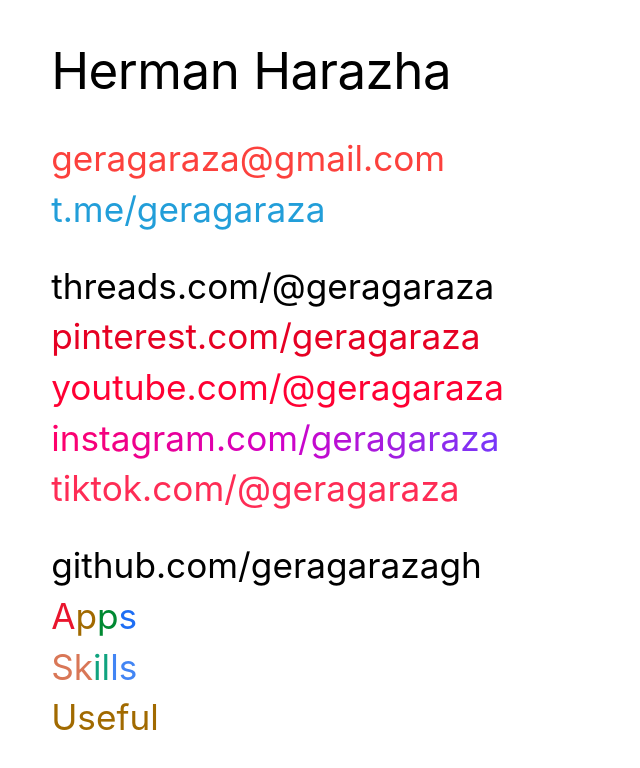
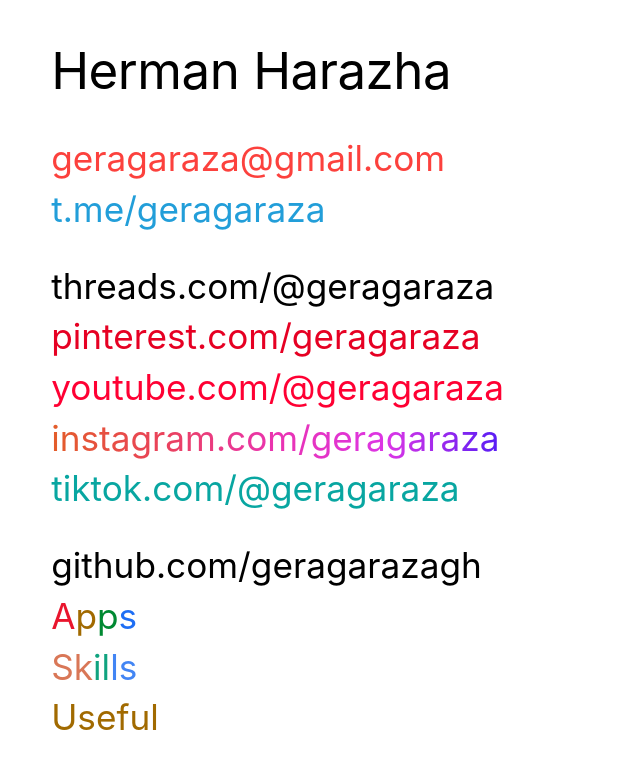
Before and after one commit to geragarazagh/geragaraza.com, a plain HTML site: page public/index.html in a window 1280 px wide. Shown: the whole page, without its empty margins (0-640 px from the left). Drawn offline with Linux system fonts and the light colour scheme.

Commit message:
Home: Instagram's gradient measured from Meta's logo, TikTok in its cyan
Co-Authored-By: Claude Opus 5.5 <noreply@anthropic.com>

```diff
--- a/public/assets/site.css
+++ b/public/assets/site.css
@@ -32,12 +32,16 @@ li>a{display:inline-block;padding:max(.12em,calc((44px - 1.2em)/2)) 0}
    theme: Telegram's gradient end #229ED9 for #2AABEE, and for the system colours Apple's «Increased contrast (light)»
    values from the HIG (yellow #A16A00 reads as ochre: real yellow on white is 1.5:1). Sources and measured ratios:
    dev/site.md, «Home page». */
-:root{--gm:#FC413D;--tg:#229ED9;--pin:#E60023;--yt:#FF0033;--tt:#FE2C55;--ig:linear-gradient(90deg,#FF0069,#D300C5,#7638FA);
+:root{--gm:#FC413D;--tg:#229ED9;--pin:#E60023;--yt:#FF0033;--tt:#08A6A1;--ig:linear-gradient(90deg,#E35D29,#EA425B,#EA33B0,#DC35E6,#571DF5);
   --red:#E9152D;--yellow:#A16A00;--green:#008932;--blue:#1E6EF4;--claude:#D97757;--gpt:#10A37F;--gemini:#4285F4}
-@media (prefers-color-scheme:dark){:root{--tg:#2AABEE;--ig:linear-gradient(90deg,#FFD600,#FF7A00,#FF0069,#D300C5,#7638FA);
+@media (prefers-color-scheme:dark){:root{--tg:#2AABEE;--tt:#25F4EE;--ig:linear-gradient(90deg,#F8D548,#E35D29,#EA425B,#EA33B0,#DC35E6);
   --red:#FF4245;--yellow:#FFD600;--green:#30D158;--blue:#0091FF}}
 .gm{color:var(--gm)}.tg{color:var(--tg)}.pin{color:var(--pin)}.yt{color:var(--yt)}.tt{color:var(--tt)}
-/* Instagram's mark is a gradient, not one colour: the 2022 brand gradient across the text (yellow and orange only on black). */
+/* Instagram's mark is a gradient, not one colour. Its stops are measured from Meta's own logo (IG brand asset pack 2023,
+   the 2022 gradient: yellow at the bottom through orange, red, pink and magenta to violet at the top), laid left to right
+   as the logo runs bottom to top. Yellow (1.4:1) only on black, violet (2.9:1 on black) only on white.
+   TikTok in its cyan (his word 2026-11-19 ~14:20): #25F4EE on black; on white it is 1.4:1, so there the same hue darkened
+   to 3:1, #08A6A1 (not an official TikTok value: TikTok publishes no darker cyan). */
 .ig{background:var(--ig);-webkit-background-clip:text;background-clip:text;color:transparent}
 .apps span:nth-child(1){color:var(--red)}.apps span:nth-child(2){color:var(--yellow)}.apps span:nth-child(3){color:var(--green)}.apps span:nth-child(4){color:var(--blue)}
 .skills span:nth-child(-n+2){color:var(--claude)}.skills span:nth-child(n+3):nth-child(-n+4){color:var(--gpt)}.skills span:nth-child(n+5){color:var(--gemini)}
```
